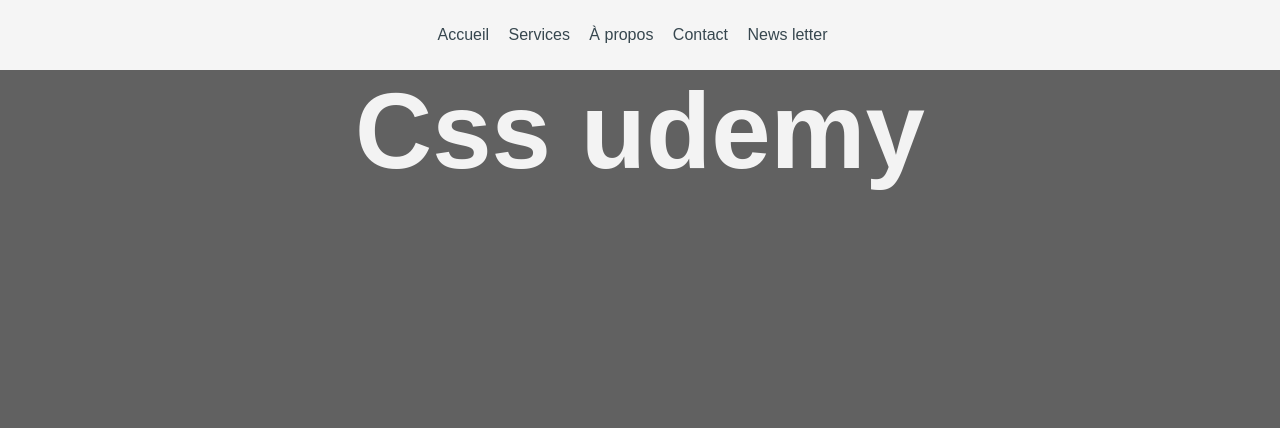
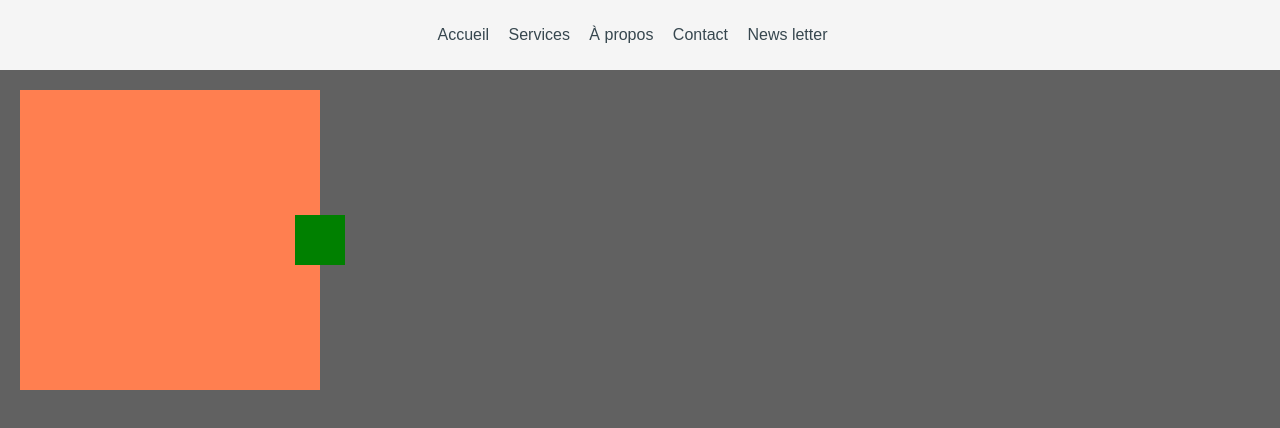
Before and after one commit to antsaratovoson/cssudemy, a plain HTML site: page index.html in a window 1280 px wide. Drawn offline with Linux system fonts and the light colour scheme.

Commit message:
center left position

```diff
--- a/index.html
+++ b/index.html
@@ -18,7 +18,11 @@
       </ul>
   </nav>
   <div>
-      <h1 class="text-center">Css udemy</h1>
+      <!-- <h1 class="text-center">Css udemy</h1> -->
+
+      <div class="box">
+        <div class="box-1"></div>
+      </div>
   </div>
 </body>
 </html>
--- a/style.css
+++ b/style.css
@@ -46,3 +46,21 @@
   color:#f3f3f3;
   font-size: calc(30px + 6vw);
 }
+
+.box{
+  width: 300px;
+  height: 300px;
+  background-color: #ff7f50;
+  margin: 20px;
+  position: relative;
+}
+.box .box-1{
+  position: absolute;
+  width: 50px;
+  height: 50px;
+
+  top: 50%;
+  left: 100%;
+  transform: translate(-50%,-50%);
+  background-color: #008000;
+}
```
